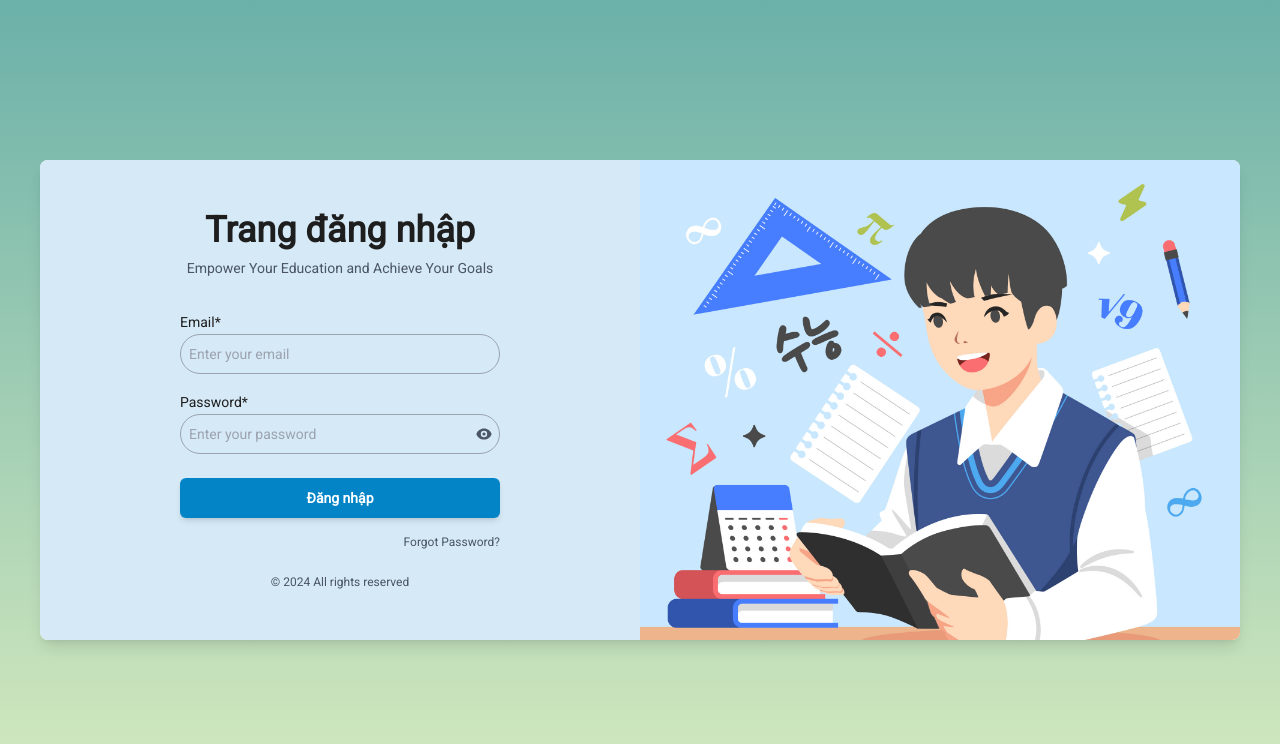
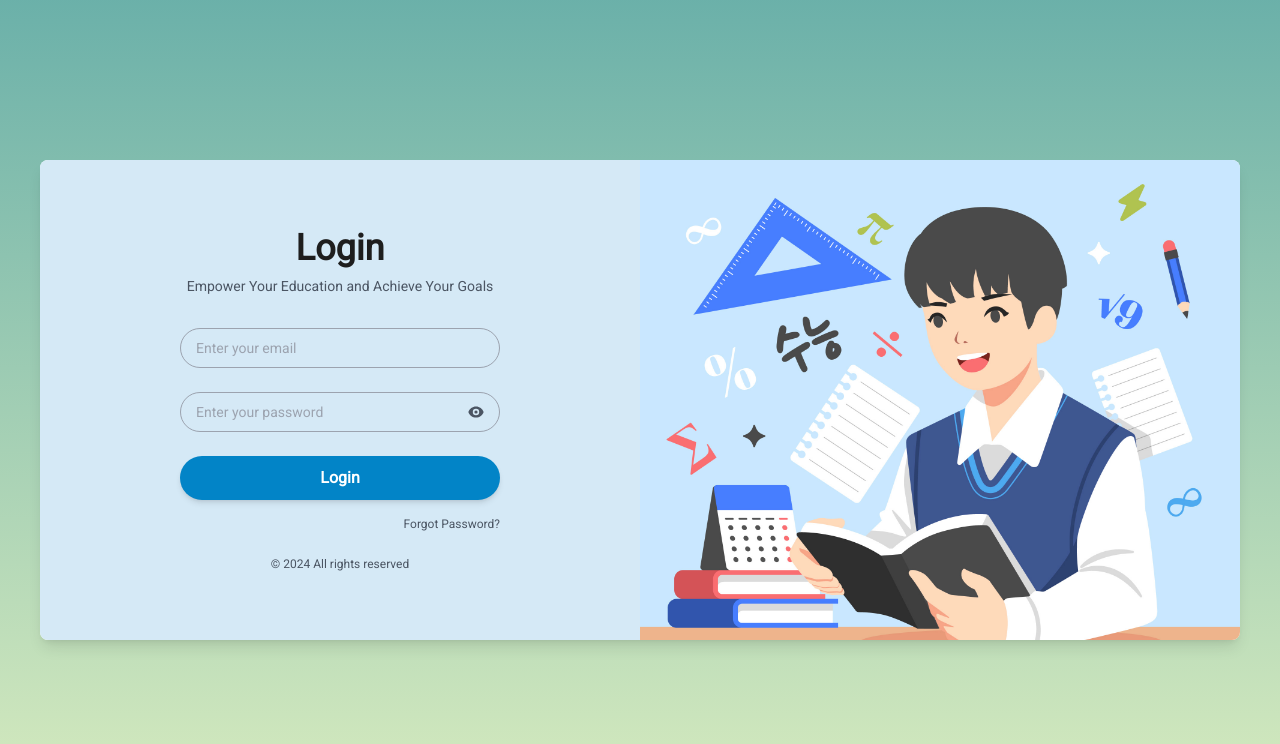
Before and after one commit to HCMUS-UStudy/UStudy-frontend, a Next.js app: page /admin/login in a window 1280 px wide. Shown: the top 744 px of the page. Built offline with nearby package versions, Linux system fonts and the light colour scheme.

Commit message:
Update file structure and login page

```diff
--- /dev/null
+++ b/src/app/(admin)/admin/dashboard/page.tsx
@@ -0,0 +1,7 @@
+import React from 'react';
+
+const DashboardPage: React.FC = () => {
+  return <h1>Hello</h1>;
+};
+
+export default DashboardPage;
--- /dev/null
+++ b/src/app/(admin)/admin/layout.tsx
@@ -0,0 +1,24 @@
+"use client";
+import { usePathname } from 'next/navigation';
+import Header from "@/app/ui/components/header";
+import PageWrapper from "@/app/ui/components/pagewrapper";
+import { SideBar } from "@/app/ui/sidebar/sidebar";
+
+export default function AdminLayout({ children }: { children: React.ReactNode }) {
+    const pathname = usePathname();
+
+    // Exclude the layout for the 'admin/login' path
+    if (pathname === "/admin/login") {
+        return <>{children}</>;
+    }
+
+    return (
+        <>
+            <SideBar />
+            <div className="flex flex-col h-full w-full">
+                <Header />
+                <PageWrapper> {children} </PageWrapper>
+            </div>
+        </>
+    );
+}
--- a/src/app/(admin)/admin/login/page.tsx
+++ b/src/app/(admin)/admin/login/page.tsx
@@ -2,14 +2,17 @@
 
 import React, { useState } from "react";
 import Head from "next/head";
-import Button  from '@/app/ui/components/button';
-import { Input } from '@/app/ui/components/input';
-import { Label } from '@/app/ui/components/label';
-import Image from 'next/image';
+import { Input } from "@/app/ui/components/input";
+import { Label } from "@/app/ui/components/label";
+import Image from "next/image";
 import { HiEye, HiEyeOff } from "react-icons/hi";
+import Button from "@/app/ui/components/button";
 
 export default function Login() {
   const [showPassword, setShowPassword] = useState(false);
+  const [email, setEmail] = useState("");
+  const [password, setPassword] = useState("");
+  const [isFocused, setIsFocused] = useState({ email: false, password: false });
 
   const togglePasswordVisibility = () => {
     setShowPassword((prev) => !prev);
@@ -18,46 +21,89 @@ export default function Login() {
   return (
     <>
       <Head>
-        <link rel="preload" href="/bgLogin.jpg" as="image" /> {/* Preload image */}
+        <link rel="preload" href="/bgLogin.jpg" as="image" />{" "}
+        {/* Preload image */}
       </Head>
       <main
         className="h-screen flex items-center justify-center p-4 md:p-10"
         style={{
-          background: 'linear-gradient(to bottom, rgba(91, 168, 160, 0.9), rgba(203, 229, 174, 0.8))',
-        }}
-      >
-        <div className="grid w-full h-[60vh] max-w-7xl grid-cols-1 md:grid-cols-2 bg-white rounded-lg shadow-lg overflow-hidden">
-
+          background:
+            "linear-gradient(to bottom, rgba(91, 168, 160, 0.9), rgba(203, 229, 174, 0.8))",
+        }}>
+        <div className="
+          grid w-full h-[60vh] max-w-7xl grid-cols-1 md:grid-cols-2
+          bg-white rounded-lg shadow-lg overflow-hidden">
           {/* Login Form Section */}
           <div className="bg-[#D5E9F6] text-[#1E1E1E] flex items-center justify-center flex-col p-8">
             <div className="mb-8 text-center">
-              <h1 className="text-4xl font-bold">Trang đăng nhập</h1>
-              <p className="mt-2 text-sm text-gray-600">Empower Your Education and Achieve Your Goals</p>
+              <h1 className="text-4xl font-bold">Login</h1>
+              <p className="mt-2 text-sm text-gray-600">
+                Empower Your Education and Achieve Your Goals
+              </p>
             </div>
 
             <form className="w-full max-w-xs">
-              <Label htmlFor="email" className="mb-1">Email*</Label>
+              {/* Floating Label for Email */}
+              <div className="relative mb-4">
                 <Input
-                className="mb-4 p-2 bg-transparent rounded-full text-[#1E1E1E] border border-gray-400 focus:border-indigo-600 focus:bg-white transition-all duration-200 placeholder:text-gray-400"
+                  className="
+                    p-2 pl-4 bg-transparent rounded-full text-[#1E1E1E]
+                    border border-gray-400 focus:border-indigo-600 focus:bg-white transition-all duration-200
+                    placeholder-transparent"
                   type="email"
                   id="email"
+                  value={email}
+                  onChange={(e) => setEmail(e.target.value)}
+                  onFocus={() => setIsFocused((prev) => ({ ...prev, email: true }))}
+                  onBlur={() => setIsFocused((prev) => ({ ...prev, email: false }))}
                   placeholder="Enter your email"
                   required
                 />
-              <Label htmlFor="password" className="mb-1">Password*</Label>
-              <div className="relative mb-6">
+                <Label
+                  htmlFor="email"
+                  className={`absolute left-4 transition-all duration-200 ${
+                    isFocused.email || email
+                      ? "-top-3.5 text-xs text-indigo-600 bg-[#D5E9F6] px-1"
+                      : "top-1/2 transform -translate-y-1/2 text-gray-400"
+                  }`}>
+                  Enter your email
+                </Label>
+              </div>
+
+              {/* Floating Label for Password */}
+              <div className="relative mb-6 mt-6">
                 <Input
-                  className="p-2 bg-transparent rounded-full text-[#1E1E1E] border border-gray-400 focus:border-indigo-600 focus:bg-white transition-all duration-200 placeholder:text-gray-400"
-                  type={showPassword ? "text" : "password"} // Toggle input type
+                  className="
+                    p-2 pl-4 bg-transparent
+                    rounded-full
+                    text-[#1E1E1E]
+                    border border-gray-400
+                    focus:border-indigo-600 focus:bg-white \
+                    transition-all
+                    duration-200
+                    placeholder-transparent"
+                  type={showPassword ? "text" : "password"}
                   id="password"
+                  value={password}
+                  onChange={(e) => setPassword(e.target.value)}
+                  onFocus={() => setIsFocused((prev) => ({ ...prev, password: true }))}
+                  onBlur={() => setIsFocused((prev) => ({ ...prev, password: false }))}
                   placeholder="Enter your password"
                   required
                 />
+                <Label
+                  htmlFor="password"
+                  className={`absolute left-4 transition-all duration-200 ${
+                    isFocused.password || password
+                      ? "-top-3.5 text-xs text-indigo-600 bg-[#D5E9F6] px-1"
+                      : "top-1/2 transform -translate-y-1/2 text-gray-400"
+                  }`}>
+                  Enter your password
+                </Label>
                 <button
                   type="button"
                   onClick={togglePasswordVisibility}
-                  className="absolute right-2 top-1/2 transform -translate-y-1/2 focus:outline-none"
-                >
+                  className="pr-2 absolute right-2 top-1/2 transform -translate-y-1/2 focus:outline-none">
                   {showPassword ? (
                     <HiEyeOff className="text-gray-600" />
                   ) : (
@@ -65,22 +111,36 @@ export default function Login() {
                   )}
                 </button>
               </div>
+
               <Button
+                onClick={() => {}}
                 type="submit"
-                className="w-full bg-[#0284C7] text-white rounded-full py-2.5 font-semibold text-sm hover:bg-[#0369A1] transition-all duration-200 shadow-md transform hover:scale-105"
-              >
-                Đăng nhập
+                className="
+                  mt-6
+                  w-full \
+                  text-white
+                  rounded-l-full rounded-r-full
+                  font-semibold text-base
+                  transition-all
+                  duration-200
+                  shadow-md transform
+                  hover:scale-105">
+                Login
               </Button>
 
-              {/* Move Forgot Password link here */}
+              {/* Forgot Password Link */}
               <div className="flex justify-end w-full mt-4">
                 <p className="text-xs text-gray-600">
-                  <a href="/forgot-password" className="hover:underline">Forgot Password?</a>
+                  <a href="/forgot-password" className="hover:underline">
+                    Forgot Password?
+                  </a>
                 </p>
               </div>
             </form>
 
-            <p className="mt-6 text-xs text-gray-600">&copy; 2024 All rights reserved</p>
+            <p className="mt-6 text-xs text-gray-600">
+              &copy; 2024 All rights reserved
+            </p>
           </div>
 
           {/* Image Section */}
--- a/src/app/(admin)/admin/page.tsx
+++ /dev/null
@@ -1,15 +0,0 @@
-import Header from "@/app/ui/components/header";
-import PageWrapper from "@/app/ui/components/pagewrapper";
-import { SideBar } from "@/app/ui/sidebar/sidebar";
-
-export default function Admin({ children }: { children: React.ReactNode }) {
-    return (
-        <>
-            <SideBar />
-            <div className="flex flex-col h-full w-full">
-                <Header />
-                <PageWrapper children={children} />
-            </div>
-        </>
-    )
-}
--- a/src/app/menu_constants.tsx
+++ b/src/app/menu_constants.tsx
@@ -9,7 +9,7 @@ export const SIDENAV_ITEMS: SideNavItemGroup[] = [
         title: "Thống Kê",
         menuList: [{
             title: 'Bảng Thống Kê',
-            path: '/',
+            path: '/admin/dashboard',
             icon: <BsHouseDoor size={20} />,
         }]
     },
```
Lines whose indentation alone changed are shown as unchanged.
